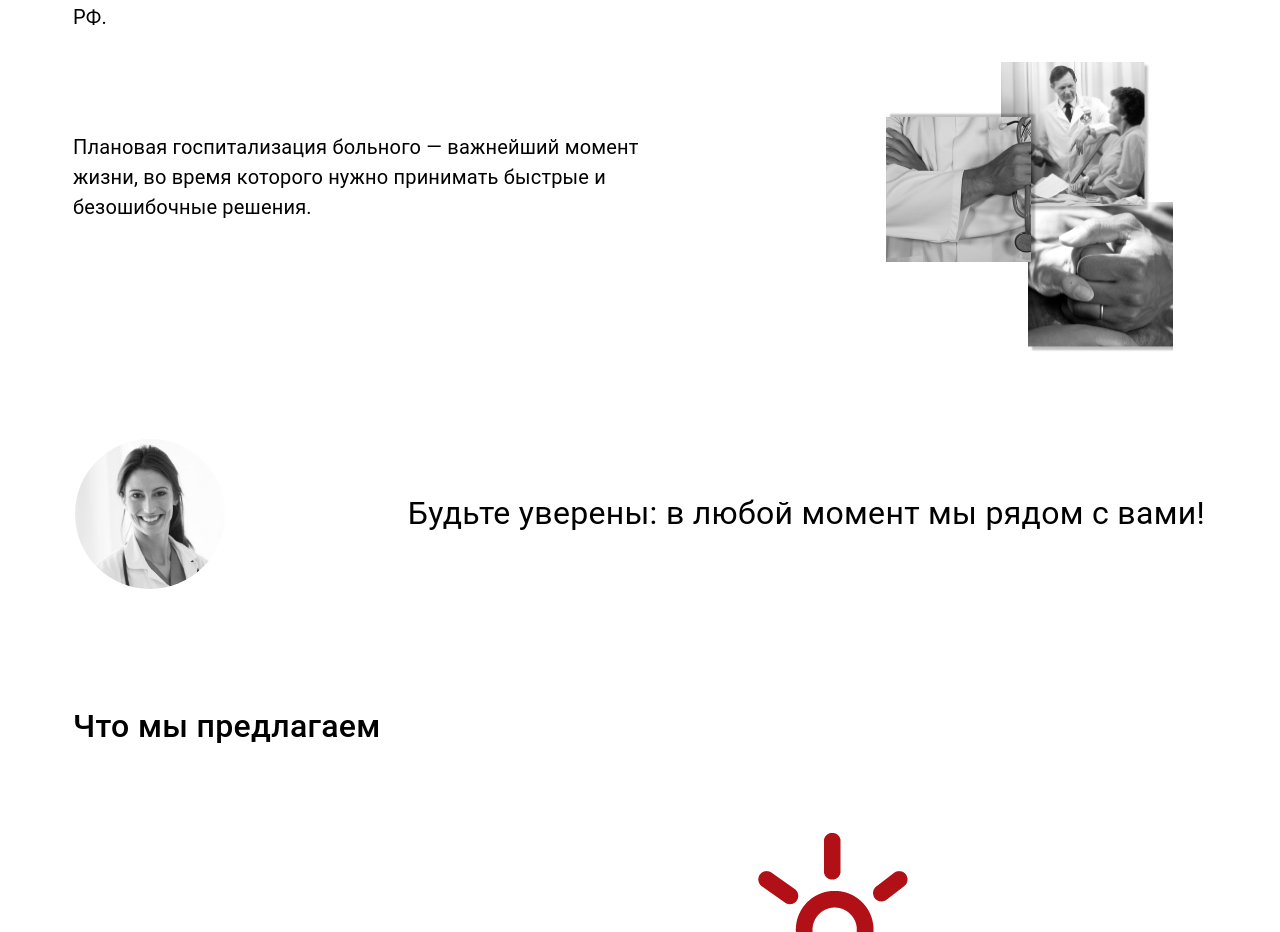
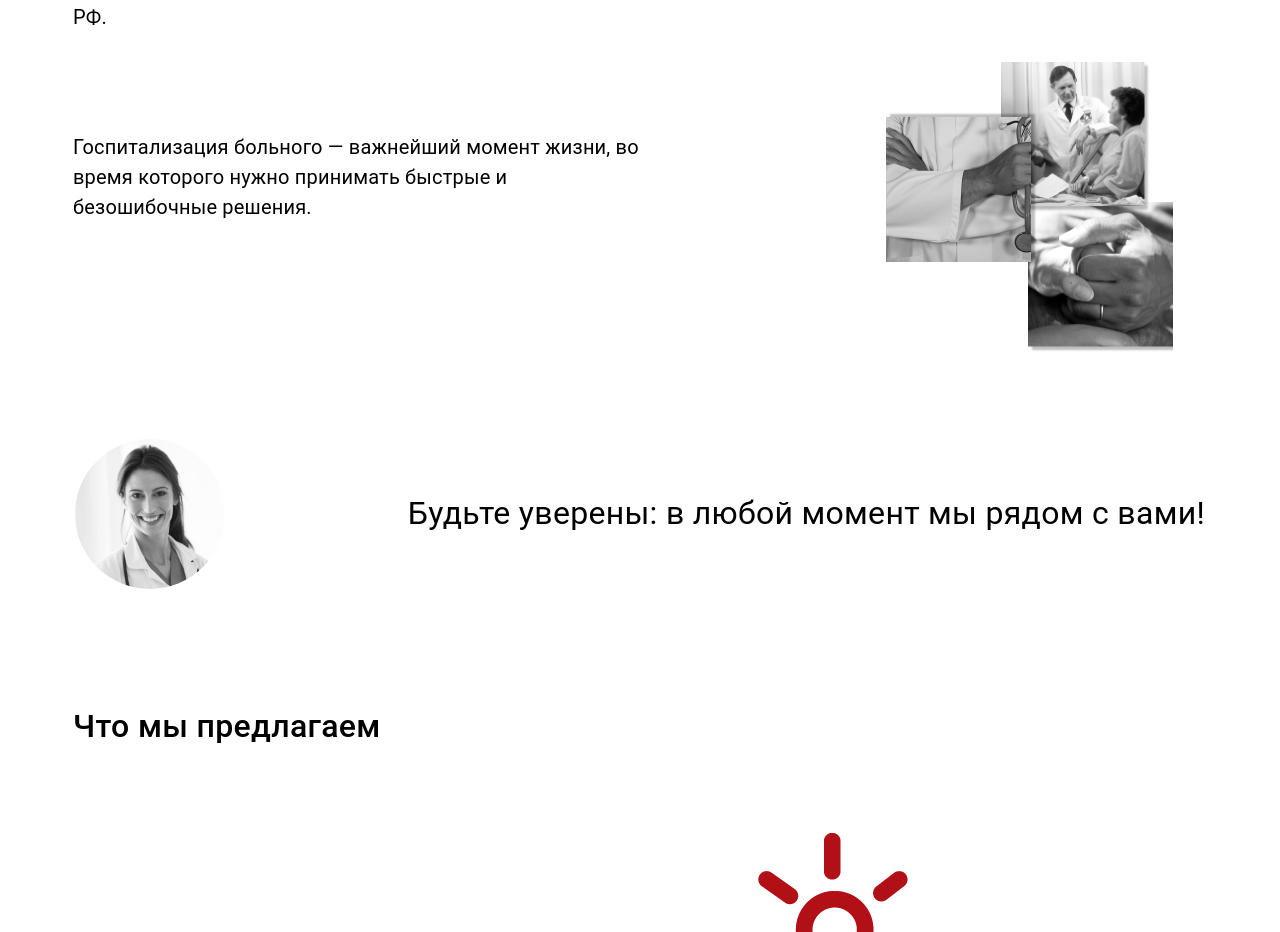
Before and after one commit to vladimirmuratov/msk-v1, a Next.js app: page / in a window 1280 px wide. Shown: the part 885-1817 px from the top of the page. Built offline with nearby package versions, Linux system fonts and the light colour scheme.

Commit message:
edit text

```diff
--- a/src/content/main-page/blocks/AboutBlock.jsx
+++ b/src/content/main-page/blocks/AboutBlock.jsx
@@ -31,7 +31,7 @@ export const AboutBlock = () => {
                 position: 'relative'
             }}>
                 <Typography sx={{fontSize: '20px', color: 'var(--green)'}}>
-                    Плановая госпитализация больного — важнейший момент жизни, во время которого нужно принимать быстрые
+                    Госпитализация больного — важнейший момент жизни, во время которого нужно принимать быстрые
                     и безошибочные решения.
                 </Typography>
                 <Box sx={{display: {xs: 'none', sm: 'block'}}}>
```
